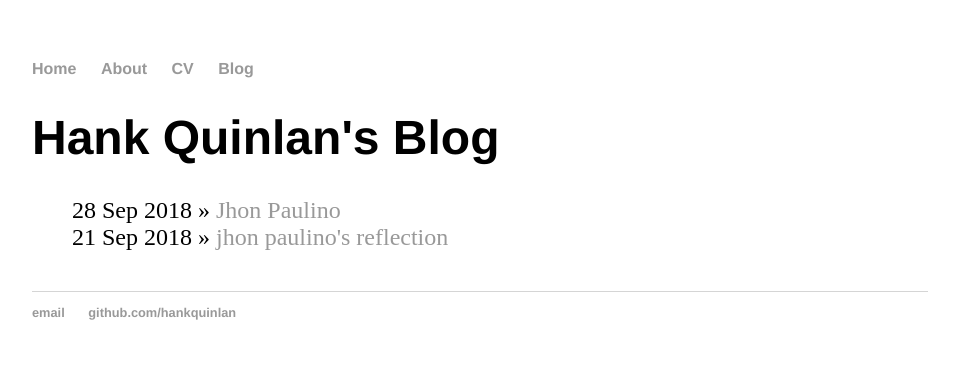
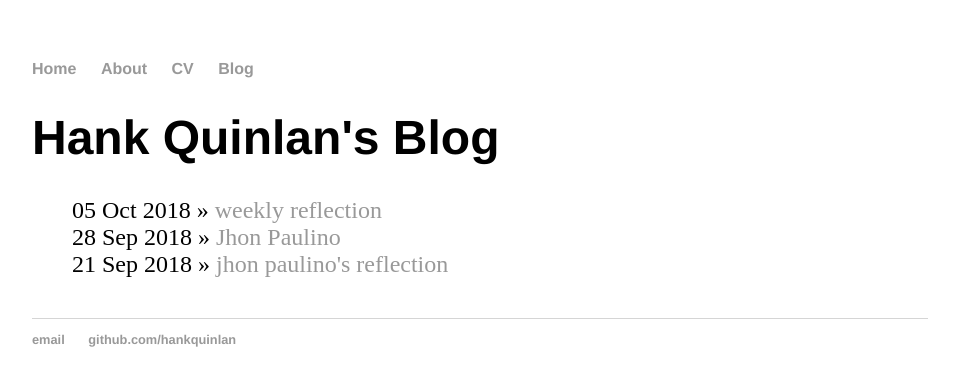
Before and after one commit to jhonp9659/jhonp9659.github.io, a Jekyll site: the page built from blog/index.html, in a window 1280 px wide. Shown: the top 386 px of the page, without its empty margins (160-1119 px from the left). Built offline with Jekyll 4.4.1, drawn with Linux system fonts in a browser that asks for light colours.

Commit message:
Update and rename Create 2018-10-05-jhon-paulino.md to 2018-10-05-weekly-reflection-03.md

```diff
--- a/_posts/Create 2018-10-05-jhon-paulino.md
+++ b/_posts/2018-10-05-weekly-reflection-03.md
@@ -1 +1,7 @@
+---
+layout: post
+title: weekly reflection #3
+date: 2018-10-05
+---
+
 this week in computer science we learn about the different types of html tags for example (head) which is a opening and (/head) which is a closing we also got assigned a mini project about flags leading up to our video game main project
```
